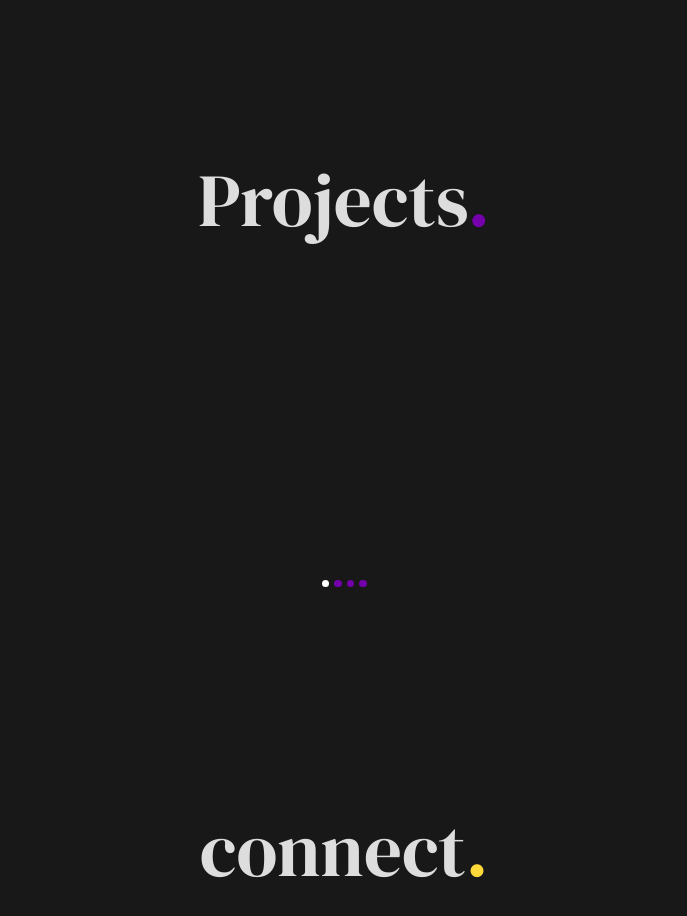
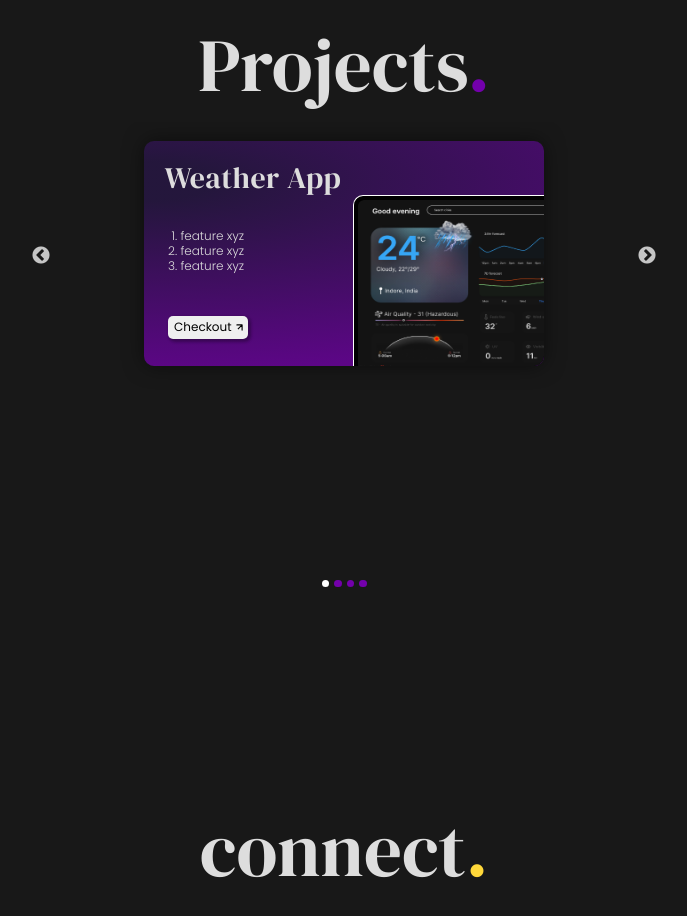
Before and after one commit to Aryankarma/Personal-Portfolio-backup, a React (Vite) app in the folder Personal Portfolio/: page / in a window 1280 px wide. Shown: the part 2600-3516 px from the top of the page, without its empty margins (296-983 px from the left). Built offline with nearby package versions, Linux system fonts and the light colour scheme; a web font is replaced by a local one.

Commit message:
projects page complete

```diff
--- a/Personal Portfolio/src/App.css
+++ b/Personal Portfolio/src/App.css
@@ -14,7 +14,7 @@
 /* font-family: 'DM Serif Display', serif; */
 
 .removeDesktop{
-  display: none;
+  display: none !important;
 }
 body{
   margin: 0;
@@ -306,6 +306,121 @@ a{
 
 
 
+/* desktop project */
+
+
+
+#projectBoxContainer{
+  display: flex;
+  align-items: center;
+  justify-content: center;
+  flex-direction: column;
+  gap: 2rem;
+}
+.projectBox{
+  width: 400px !important;
+  height: 225px;
+  border-radius: 10px;
+  box-shadow: 0px 0px 20px 0px rgba(0, 0, 0, 0.50);
+  position: relative;
+  overflow: hidden;
+  left: 50%;
+  transform: translateX(-50%);
+  margin: 1.2rem 0;
+}
+.projectBox1{
+  background: radial-gradient(196.42% 98.22% at 0% 18.01%, rgba(40, 22, 72, 0.75) 8.72%, rgba(115, 0, 171, 0.75) 85.7%);
+  /* background: radial-gradient(196.41% 98.2% at 0% 14.71%, rgba(38, 45, 80, 1) 19.27%, rgba(54, 166, 246, 1) 96.88%); */
+}
+.projectBox2{
+  background: radial-gradient(193.2% 96.59% at 3.41% 16.91%, rgba(45, 32, 26, 1) 14.58%, rgba(95, 69, 60,1) 85.7%);
+}
+.projectBox3{
+  background: radial-gradient(200.03% 100% at 0% 18.01%, rgba(17, 45, 34, 1) 10.8%, rgba(49, 117, 87, 1) 85.54%);
+}
+.projectBox1::before,.projectBox2::before,.projectBox3::before{
+  position: absolute;
+  top: 0;
+  left: 0;
+  width: 100%;
+  height: 100%;
+  content: "";
+  z-index: -1;
+}
+.laptop{
+  height: 170px;
+  width: 190px;
+  position: absolute;
+  bottom: 0;
+  right: 0;
+  border-radius: 10px 0px;
+  border-top: 1px solid #FFF;
+  border-left: 1px solid #FFF;
+  background: #000;
+  overflow: hidden;
+}
+.laptop img{
+  width: 100%;
+  height: 100%;
+  border-radius: 6px 0px 0px 0px;
+  position: absolute;
+  top: 0;
+  margin-top: .25rem;
+  margin-left: .25rem;
+}
+.projectAbout{
+  position: absolute;
+  padding-left: 1.5rem;
+  display: flex;
+  justify-content: space-evenly;
+  flex-direction: column;
+  height: 100%;
+  /* margin-top: 11.5px;*/
+}
+.projectHeading{
+  color: #DDD;
+  font-family: DM Serif Display;
+  font-size: 36px;
+  font-weight: 400;
+  letter-spacing: 0.54px;
+}
+.projectFeatures{
+  color: #DDD;
+  font-family: Poppins;
+  font-size: 12px;
+  font-weight: 300;
+  line-height: 15px;
+}
+.checkoutbtn{
+  margin: 1rem 0 0.75rem 0;
+}
+.checkoutbtn button{
+  width: 80px;
+  height: 23px;
+  flex-shrink: 0;
+  box-shadow: 2px 2px 3px 1px rgba(0, 0, 0, 0.3);
+  display: flex;
+  align-items: center;
+  justify-content: center;
+  border: none;
+  border-radius: 5px;
+}
+.checkoutbtn button p{
+  color: #000;
+  font-weight: 400;
+  font-family: Poppins;
+  font-size: 12px;
+  display: flex;
+  align-items: center;
+  justify-content: center;
+}
+
+
+
+
+
+
+
 
 
 
@@ -340,7 +455,10 @@ a{
     width: 80%;
   }
   #removeMobile{
-    display: none;
+    display: none !important;
+  }
+  .removeDesktop{
+    display:flex  !important;
   }
   .contentBox{
     width: 90%;
@@ -357,111 +475,37 @@ a{
   .head{
     font-size: 55px;
   }
-  #projectBoxContainer{
-    display: flex;
-    align-items: center;
-    justify-content: center;
-    flex-direction: column;
-    gap: 2rem;
-  }
   .projectBox{
-    width: 275px;
-    height: 150px;
-    border-radius: 10px;
-    box-shadow: 0px 0px 20px 0px rgba(0, 0, 0, 0.50);
-    position: relative;
-    overflow: hidden;
-  }
-  .projectBox1{
-    background: radial-gradient(196.42% 98.22% at 0% 18.01%, rgba(40, 22, 72, 0.75) 8.72%, rgba(115, 0, 171, 0.75) 85.7%);
-  }
-  .projectBox2{
-    background: radial-gradient(193.2% 96.59% at 3.41% 16.91%, rgba(45, 32, 26, 0.75) 14.58%, rgba(95, 69, 60, 0.75) 85.7%);
-  }
-  .projectBox3{
-    background: radial-gradient(200.03% 100% at 0% 18.01%, rgba(17, 45, 34, 0.75) 10.8%, rgba(49, 117, 87, 0.75) 85.54%);
-  }
-  .projectBox1::before,.projectBox2::before,.projectBox3::before{
-    position: absolute;
-    top: 0;
-    left: 0;
-    width: 100%;
-    height: 100%;
-    content: "";
-    background: black;
-    z-index: -1;
-  }
-  .projectBox1::before{
-    background: #32004A;
-  }
-  .projectBox2::before{
-    background: #372C28;
-  }
-  .projectBox3::before{
-    background: #082204;
+    width: 275px !important;
+    height: 150px !important;
+    left: 0%;
+    transform: translateX(0%);
+    margin: 0;
   }
   .laptop{
     height: 110px;
     width: 130px;
-    position: absolute;
-    bottom: 0;
-    right: 0;
-    border-radius: 10px 0px;
-    border-top: 1px solid #FFF;
-    border-left: 1px solid #FFF;
-    background: #000;
-    overflow: hidden;
-  }
-  .laptop img{
-    width: 143.438px;
-    height: 110px;
-    border-radius: 6px 0px 0px 0px;
-    position: absolute;
-    top: 0;
-    margin-top: .25rem;
-    margin-left: .25rem;
   }
   .projectAbout{
-    position: absolute;
-    padding-left: 1.5rem;
-    display: flex;
-    justify-content: space-evenly;
-    flex-direction: column;
     height: 80%;
     margin-top: 11.5px;
   }
   .projectHeading{
-    color: #DDD;
-    font-family: DM Serif Display;
     font-size: 24px;
-    font-weight: 400;
-    letter-spacing: 0.54px;
   }
   .projectFeatures{
-    color: #DDD;
-    font-family: Poppins;
     font-size: 10px;
-    font-weight: 300;
-    line-height: 15px;
+  }
+  .checkoutbtn{
+    margin: .5rem 0 0 0;
   }
   .checkoutbtn button{
+    height: 17px;
     width: 62px;
-    height: 17px;
-    flex-shrink: 0;
     box-shadow: 2px 2px 3px 0px rgba(0, 0, 0, 0.30);
-    display: flex;
-    align-items: center;
-    justify-content: center;
-    border: none;
-    border-radius: 3.5px;
   }
   .checkoutbtn button p{
-    color: #000;
-    font-family: Poppins;
     font-size: 9px;
-    display: flex;
-    align-items: center;
-    justify-content: center;
   }
   input,textarea{
     width: 70vw;
--- a/Personal Portfolio/src/App.jsx
+++ b/Personal Portfolio/src/App.jsx
@@ -143,14 +143,106 @@ function App() {
 
     <div className="head">Projects<span id="headdotpurple">.</span></div>
 
-    <div style={{background:"none", boxShadow:'none'}} className="contentBox">
-      {/* <Slider {...settings}>
+    <div style={{background:"none", boxShadow:'none'}} className="contentBox" id='removeMobile'>
+      <Slider {...settings}>
 
-      </Slider> */}
+      <div className="projectBox projectBox1">
+
+          <div className="laptop">
+            <img src="/img/weather-app.png" alt="" />
+          </div>
+
+          <div className="projectAbout">
+            <div className="projectHeading">
+              <h5 style={{ margin: "0", marginLeft: "-2%" }}>Weather App</h5>
+            </div>
+            <div className="projectFeatures">
+              <ol style={{ paddingLeft: "7%" }}>
+                <li>feature xyz</li>
+                <li>feature xyz</li>
+                <li>feature xyz</li>
+              </ol>
+            </div>
+            <div className="checkoutbtn">
+              <a href="https://weather-app-aryankarma.vercel.app/">
+                <button href="">
+                  <p> Checkout
+                    <img style={{ scale: "2.1", marginLeft: ".4rem" }} src="/svg/Arrow1.svg" alt="" />
+                  </p>
+                </button>
+              </a>
+            </div>
+          </div>
+
+        </div>
+
+
+        <div className="projectBox projectBox2">
+
+          <div className="laptop">
+            <img src="/img/bookswap.png" alt="" />
+          </div>
+
+          <div className="projectAbout">
+            <div className="projectHeading">
+              <h5 style={{ margin: "0", marginLeft: "-2%" }}>BookSwap</h5>
+            </div>
+            <div className="projectFeatures">
+              <ol style={{ paddingLeft: "7%" }}>
+                <li>feature xyz</li>
+                <li>feature xyz</li>
+                <li>feature xyz</li>
+              </ol>
+            </div>
+            <div className="checkoutbtn">
+              <a href="https://weather-app-aryankarma.vercel.app/">
+                <button href="">
+                  <p> Checkout
+                    <img style={{ scale: "2.1", marginLeft: ".4rem"  }} src="/svg/Arrow1.svg" alt="" />
+                  </p>
+                </button>
+              </a>
+            </div>
+          </div>
+
+        </div>
+
+
+        <div className="projectBox projectBox3">
+
+          <div className="laptop">
+            <img src="/img/your-wellness.png" alt="" />
+          </div>
+
+          <div className="projectAbout">
+            <div className="projectHeading">
+              <h5 style={{ margin: "0", marginLeft: "-2%" }}>Your-wellness</h5>
+            </div>
+            <div className="projectFeatures">
+              <ol style={{ paddingLeft: "7%" }}>
+                <li>feature xyz</li>
+                <li>feature xyz</li>
+                <li>feature xyz</li>
+              </ol>
+            </div>
+            <div className="checkoutbtn">
+              <a href="https://weather-app-aryankarma.vercel.app/">
+                <button href="">
+                  <p> Checkout
+                    <img style={{scale: "2.1", marginLeft: ".4rem"}} src="/svg/Arrow1.svg" alt="" />
+                  </p>
+                </button>
+              </a>
+            </div>
+          </div>
+
+        </div>
+
+      </Slider>
     </div>
 
     <div style={{background:"none", boxShadow:'none'}} className="contentBox">
-      <div style={{scale:"1.05",marginTop: "1.5rem"}} id='projectBoxContainer' className="removeDesktop">
+      <div style={{scale:"1.05",marginTop: "1.5rem"}} id='projectBoxContainer' className='removeDesktop' >
 
 
         <div className="projectBox projectBox1">
```
